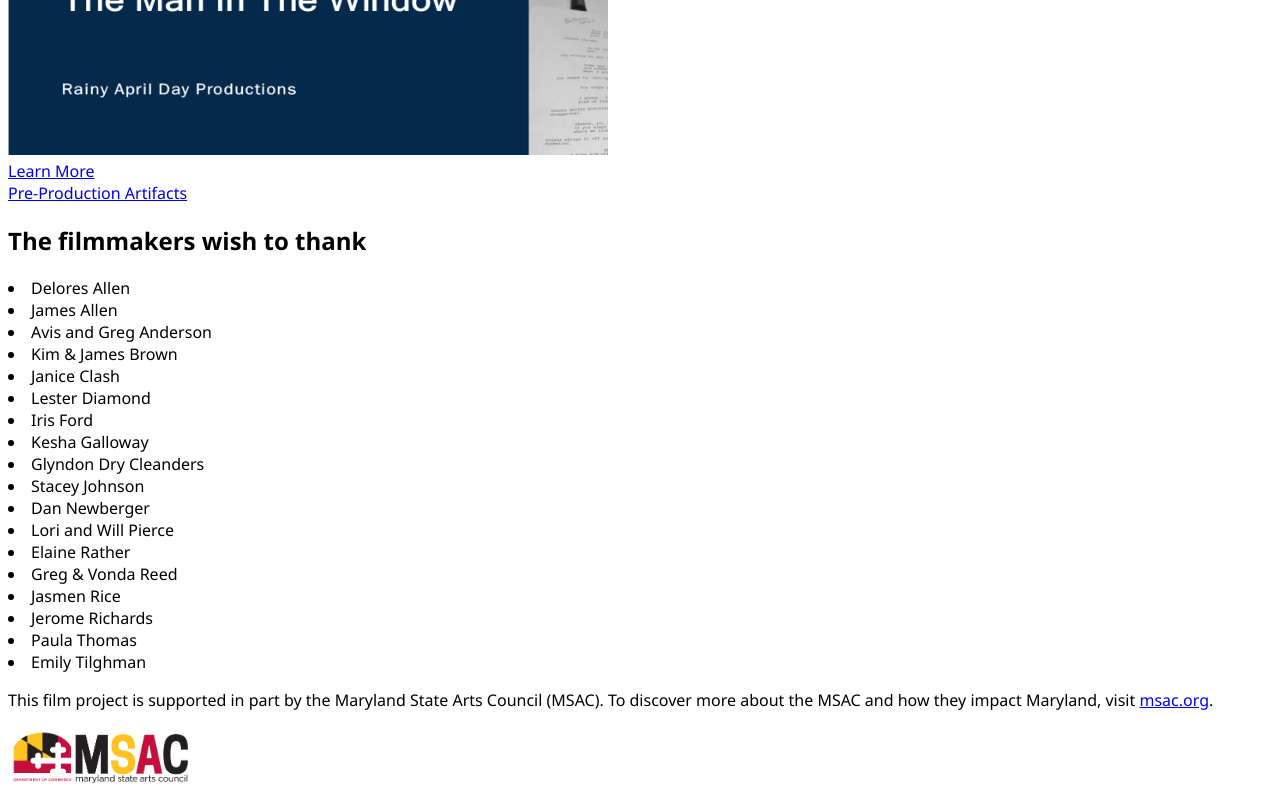
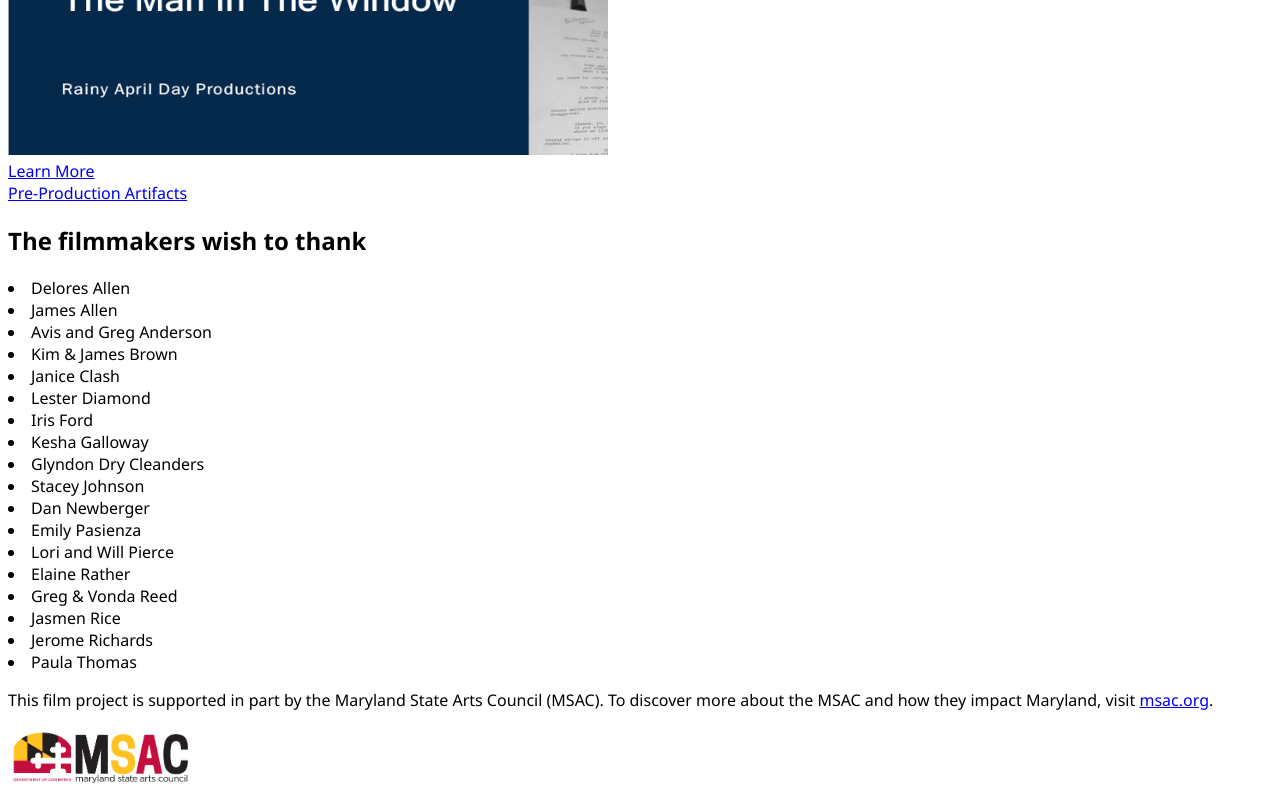
Before and after one commit to EJLearner/rainy-april-next-js, a Next.js app: page / in a window 1280 px wide. Shown: the part 1894-2694 px from the top of the page. Built offline with nearby package versions, Linux system fonts and the light colour scheme.

Commit message:
fix name

```diff
--- a/stores/donorsStore.js
+++ b/stores/donorsStore.js
@@ -2,7 +2,7 @@ const donorsStore = {
   get donors() {
     return [
       ['Allen', 'James'],
-      ['Tilghman', 'Emily'],
+      ['Pasienza', 'Emily'],
       ['Glyndon Dry Cleanders'],
       ['Pierce', 'Lori and Will'],
       ['Anderson', 'Avis and Greg'],
```
